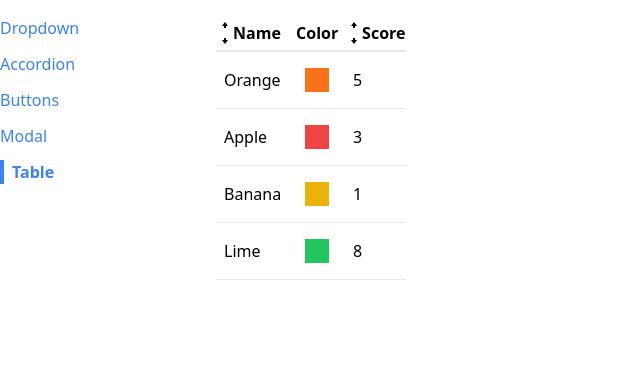
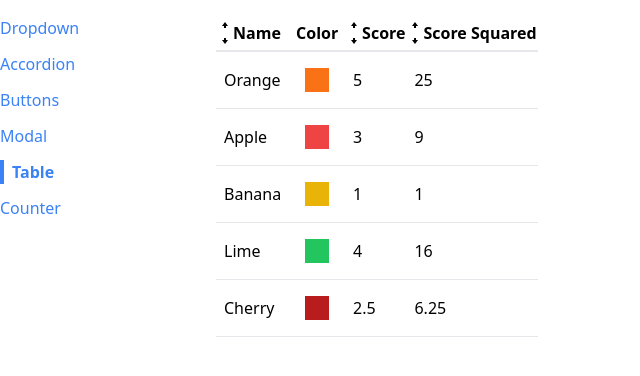
Before and after one commit to Nidhinsha/Routing-App, a React (Create React App) app: page /table in a window 1280 px wide. Shown: the top 376 px of the page, without its empty margins (0-640 px from the left). Built offline with nearby package versions, Linux system fonts and the light colour scheme.

Commit message:
custom hooks developed

```diff
--- a/src/App.js
+++ b/src/App.js
@@ -3,6 +3,7 @@ import Route from "./components/Route";
 import Sidebar from "./components/Sidebar";
 import AccordionPage from "./pages/AccordionPage";
 import ButtonPage from "./pages/ButtonPage";
+import CounterPage from "./pages/CounterPage";
 import DropdownPage from "./pages/DropdownPage";
 import ModalPage from "./pages/ModalPage";
 import TablePage from "./pages/TablePage";
@@ -28,6 +29,9 @@ function App() {
       <Route path="/table">
         <TablePage />
       </Route>
+      <Route path="/counter">
+        <CounterPage initialCount={10} />
+      </Route>
     </div>
   </div>)
 }
--- a/src/components/Sidebar.js
+++ b/src/components/Sidebar.js
@@ -9,6 +9,7 @@ function Sidebar() {
         { label:'Buttons' , path:'/buttons'},
         { label:'Modal' , path:'/modal'},
         { label:'Table' , path:'/table'},
+        { label:'Counter' , path:'/counter'},
     ]
 
     const renderedLinks = links.map((link)=>{
--- a/src/components/SortableTable.js
+++ b/src/components/SortableTable.js
@@ -1,33 +1,22 @@
-import React, { useState } from 'react'
+
 import { GoArrowSmallDown, GoArrowSmallUp } from 'react-icons/go'
 import Table from './Table'
+import useSort from '../hooks/use-sort'
+
 
 function SortableTable(props) {
 
-    const [sortOrder, setSortOrder] = useState(null)
-    const [sortBy, setSortBy] = useState(null)
 
     const { config, data } = props
 
-    const handleClick = (label) => {
+    const {
+        sortBy,
+        sortOrder,
+        sortedData,
+        setSortColumn
+    } = useSort(data,config)
 
-        if (sortBy && label !== sortBy) {
-            setSortOrder('asc')
-            setSortBy(label)
-            return
-        }
 
-        if (sortOrder === null) {
-            setSortOrder('asc')
-            setSortBy(label)
-        } else if (sortOrder === 'asc') {
-            setSortOrder('desc')
-            setSortBy(label)
-        } else if (sortOrder === 'desc') {
-            setSortOrder(null)
-            setSortBy(null)
-        }
-    }
 
     const updatedConfig = config.map((column) => {
         if (!column.sortValue) {
@@ -37,39 +26,19 @@ function SortableTable(props) {
         return {
             ...column,
             header: () => (
-                <th className='cursor-pointer hover:bg-gray-100' onClick={() => handleClick(column.label)}>
+                <th className='cursor-pointer hover:bg-gray-100' onClick={() => setSortColumn(column.label)}>
                     <div className='flex items-center'>
-                    {getIcons(column.label, sortBy, sortOrder)}
-                    {column.label}
+                        {getIcons(column.label, sortBy, sortOrder)}
+                        {column.label}
                     </div>
                 </th>
             )
         }
     })
 
-    // Only sort data if sortOrder && sortBy are not null
-    // Make a copy of the 'data' prop
-    // Find the correct sortValue function and use it for  sorting
 
-    let sortedData = data
 
-    if (sortOrder && sortBy) {
-        const { sortValue } = config.find((column) => column.label === sortBy)
-        sortedData = [...data].sort((a, b) => {
-            const valueA = sortValue(a)
-            const valueB = sortValue(b)
-
-            const reverseOrder = sortOrder === 'asc' ? 1 : -1
-
-            if (typeof valueA === 'string') {
-                return valueA.localeCompare(valueB) * reverseOrder
-            } else {
-                return (valueA - valueB) * reverseOrder
-            }
-        })
-    }
-
-    return  <Table {...props} data={sortedData} config={updatedConfig} />
+    return <Table {...props} data={sortedData} config={updatedConfig} />
 }
 
 function getIcons(label, sortBy, sortOrder) {
--- a/src/components/Table.js
+++ b/src/components/Table.js
@@ -1,43 +1,38 @@
-import React, { Fragment } from 'react'
+import { Fragment } from 'react';
 
-function Table({data,config,keyFn}) {
-
-    const renderedHeader = config.map((column)=>{
-
-        if(column.header){
-            return <Fragment key={column.label}>{column.header()}</Fragment>
+function Table({ data, config, keyFn }) {
+  const renderedHeaders = config.map((column) => {
+    if (column.header) {
+      return <Fragment key={column.label}>{column.header()}</Fragment>;
     }
 
-        return <th key={column.label}>{column.label}</th>
-    })
+    return <th key={column.label}>{column.label}</th>;
+  });
 
-    const renderdRows = data.map((rowData)=>{
-
-        const renderedCells = config.map((column)=>{
-            return <td className='p-2' key={column.label}>{column.render(rowData)}</td>
-        })
+  const renderedRows = data.map((rowData) => {
+    const renderedCells = config.map((column) => {
+      return (
+        <td className="p-2" key={column.label}>
+          {column.render(rowData)}
+        </td>
+      );
+    });
 
     return (
-            <tr key={keyFn(rowData)} className='border-b'>
+      <tr className="border-b" key={keyFn(rowData)}>
         {renderedCells}
+      </tr>
+    );
+  });
 
-            </tr>
-        )
-    })
   return (
-    <div>
-     <table className='table-auto border-spacing-2'>
+    <table className="table-auto border-spacing-2">
       <thead>
-            <tr className='border-b-2'>
-                {renderedHeader}
-            </tr>
+        <tr className="border-b-2">{renderedHeaders}</tr>
       </thead>
-        <tbody>
-            {renderdRows}
-        </tbody>
+      <tbody>{renderedRows}</tbody>
     </table>
-    </div>
-  )
+  );
 }
 
-export default Table
+export default Table;
--- /dev/null
+++ b/src/hooks/use-counter.js
@@ -0,0 +1,20 @@
+import { useState,useEffect } from "react";
+// custom hook
+function useCounter(initialCount){
+    const [count,setCount] = useState(initialCount)
+
+    useEffect(()=>{
+        console.log(count);
+    },[count])
+
+    const increment =()=>{
+        setCount(count +1)
+    }
+
+    return {
+        count ,
+        increment
+    }
+}
+
+export default useCounter
--- /dev/null
+++ b/src/hooks/use-sort.js
@@ -0,0 +1,54 @@
+import { useState } from 'react';
+
+function useSort(data, config) {
+  const [sortOrder, setSortOrder] = useState(null);
+  const [sortBy, setSortBy] = useState(null);
+
+  const setSortColumn = (label) => {
+    if (sortBy && label !== sortBy) {
+      setSortOrder('asc');
+      setSortBy(label);
+      return;
+    }
+
+    if (sortOrder === null) {
+      setSortOrder('asc');
+      setSortBy(label);
+    } else if (sortOrder === 'asc') {
+      setSortOrder('desc');
+      setSortBy(label);
+    } else if (sortOrder === 'desc') {
+      setSortOrder(null);
+      setSortBy(null);
+    }
+  };
+
+  // Only sort data if sortOrder && sortBy are not null
+  // Make a copy of the 'data' prop
+  // Find the correct sortValue function and use it for sorting
+  let sortedData = data;
+  if (sortOrder && sortBy) {
+    const { sortValue } = config.find((column) => column.label === sortBy);
+    sortedData = [...data].sort((a, b) => {
+      const valueA = sortValue(a);
+      const valueB = sortValue(b);
+
+      const reverseOrder = sortOrder === 'asc' ? 1 : -1;
+
+      if (typeof valueA === 'string') {
+        return valueA.localeCompare(valueB) * reverseOrder;
+      } else {
+        return (valueA - valueB) * reverseOrder;
+      }
+    });
+  }
+
+  return {
+    sortOrder,
+    sortBy,
+    sortedData,
+    setSortColumn,
+  };
+}
+
+export default useSort;
--- /dev/null
+++ b/src/pages/CounterPage.js
@@ -0,0 +1,18 @@
+
+import Button from '../components/Button';
+import useCounter from '../hooks/use-counter';
+
+function CounterPage({initialCount}) {
+   const {count,increment} = useCounter(initialCount)
+  return (
+    <div>
+      <h1>Count is {count}</h1>
+
+      <Button onClick={increment}>
+        Increment
+      </Button>
+    </div>
+  )
+}
+
+export default CounterPage
--- a/src/pages/TablePage.js
+++ b/src/pages/TablePage.js
@@ -1,41 +1,45 @@
-import React from 'react'
-// import Table from '../components/Table'
-import SortableTable from '../components/SortableTable'
+import SortableTable from '../components/SortableTable';
 
 function TablePage() {
   const data = [
     { name: 'Orange', color: 'bg-orange-500', score: 5 },
     { name: 'Apple', color: 'bg-red-500', score: 3 },
     { name: 'Banana', color: 'bg-yellow-500', score: 1 },
-    { name: 'Lime', color: 'bg-green-500', score: 8 },
-  ]
+    { name: 'Lime', color: 'bg-green-500', score: 4 },
+    { name: 'Cherry', color: 'bg-red-700', score: 2.5 },
+  ];
 
   const config = [
     {
       label: 'Name',
       render: (fruit) => fruit.name,
-      sortValue:(fruit) =>fruit.name
+      sortValue: (fruit) => fruit.name,
     },
     {
       label: 'Color',
-      render: (fruit) => <div className={`p-3 m-2 ${fruit.color}`}></div>
+      render: (fruit) => <div className={`p-3 m-2 ${fruit.color}`} />,
     },
     {
       label: 'Score',
       render: (fruit) => fruit.score,
+      sortValue: (fruit) => fruit.score,
+    },
+    {
+      label: 'Score Squared',
+      render: (fruit) => fruit.score ** 2,
+      sortValue: (fruit) => fruit.score ** 2,
+    },
+  ];
 
-      sortValue:(fruit) => fruit.score
-    },
-  ]
+  const keyFn = (fruit) => {
+    return fruit.name;
+  };
 
-  const keyFn = (fruit) =>{
-    return fruit.name
-  }
   return (
     <div>
       <SortableTable data={data} config={config} keyFn={keyFn} />
     </div>
-  )
+  );
 }
 
-export default TablePage
+export default TablePage;
```
Lines whose indentation alone changed are shown as unchanged.
